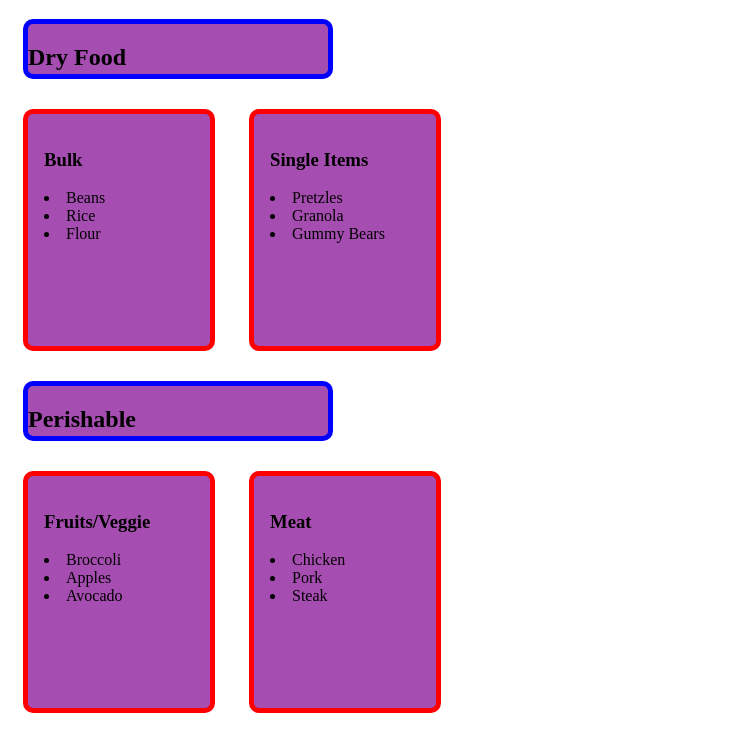
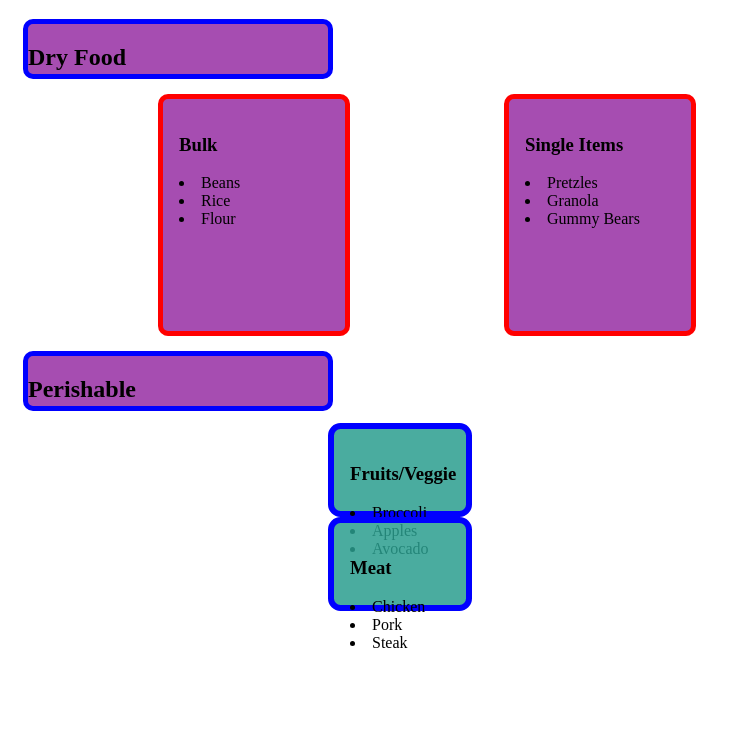
Before and after one commit to dane-hoffman/Souper-Kale-Grocery-List, a plain HTML site: page GroceryListWebsite/index.html in a window 1280 px wide. Shown: the part 174-910 px from the top of the page, without its empty margins (0-736 px from the left). After the commit the page ends 826 px from the top, so only its background shows below. Drawn offline with Linux system fonts and the light colour scheme.

Commit message:
Messed up but moving forward

```diff
--- a/GroceryListWebsite/index.html
+++ b/GroceryListWebsite/index.html
@@ -6,21 +6,16 @@
         <style>
 
         </style>
-
         <link rel="stylesheet" href="style.css"/>
-
     </head>
     <body>
-
         <header>
             <h1 style="color:#50C787; padding:5%;"> My Souper-Kale Grocery List</h1>
         </header>
-
-        <section class="firstCategory">
+        <article>
             <h2>Dry Food</h2>
-        </section>
-
-            <section class="secondCategory">
+        </article>
+            <section>
                 <h3>Bulk</h3>
                 <uo>
                     <li>Beans</li>
@@ -28,7 +23,7 @@
                     <li>Flour</li>
                 </uo>
             </section>
-            <section class="secondCategory">
+            <section>
                 <h3>Single Items</h3>
                 <uo>
                     <li>Pretzles</li>
@@ -36,11 +31,9 @@
                     <li>Gummy Bears</li>
                 </uo>
             </section>
-
-        <section class="firstCategory">
+        <article>
             <h2>Perishable</h2>
-        </section>
-            <section class="secondCategory">
+            <section class="column">
                 <h3>Fruits/Veggie</h3>
                 <uo>
                     <li>Broccoli</li>
@@ -48,7 +41,7 @@
                     <li>Avocado</li>
                 </uo>
             </section>
-            <section class="secondCategory">
+            <section class="column">
                 <h3>Meat</h3>
                 <uo>
                     <li>Chicken</li>
@@ -56,8 +49,7 @@
                     <li>Steak</li>
                 </uo>
             </section>
-
-
+        </article>
 
     </body>
 
--- a/GroceryListWebsite/style.css
+++ b/GroceryListWebsite/style.css
@@ -1,4 +1,4 @@
-.firstCategory{
+article{
 
     height: 50px;
     width: 300px;
@@ -9,11 +9,11 @@
 
 }
 
-.secondCategory{
+section{
 
     height: 200px;
     width: 150px;
-    margin: 15px;
+    margin-left: 150px;
     border: 5px solid blue;
     border-radius: 10px;
     background-color: rgba(151, 45, 163, 0.849);
@@ -23,3 +23,15 @@
     vertical-align: middle;
 
 }
+
+.column{
+    height: 50px;
+    width:100px;
+    margin-left:300px;
+    border: 6px solid blue;
+    border-radius: 12.5px;
+    background-color: rgba(42, 158, 142, 0.849);
+    display: inline-block;
+    padding: 1 rem 1 rem;
+    vertical-align: middle;
+}
```
